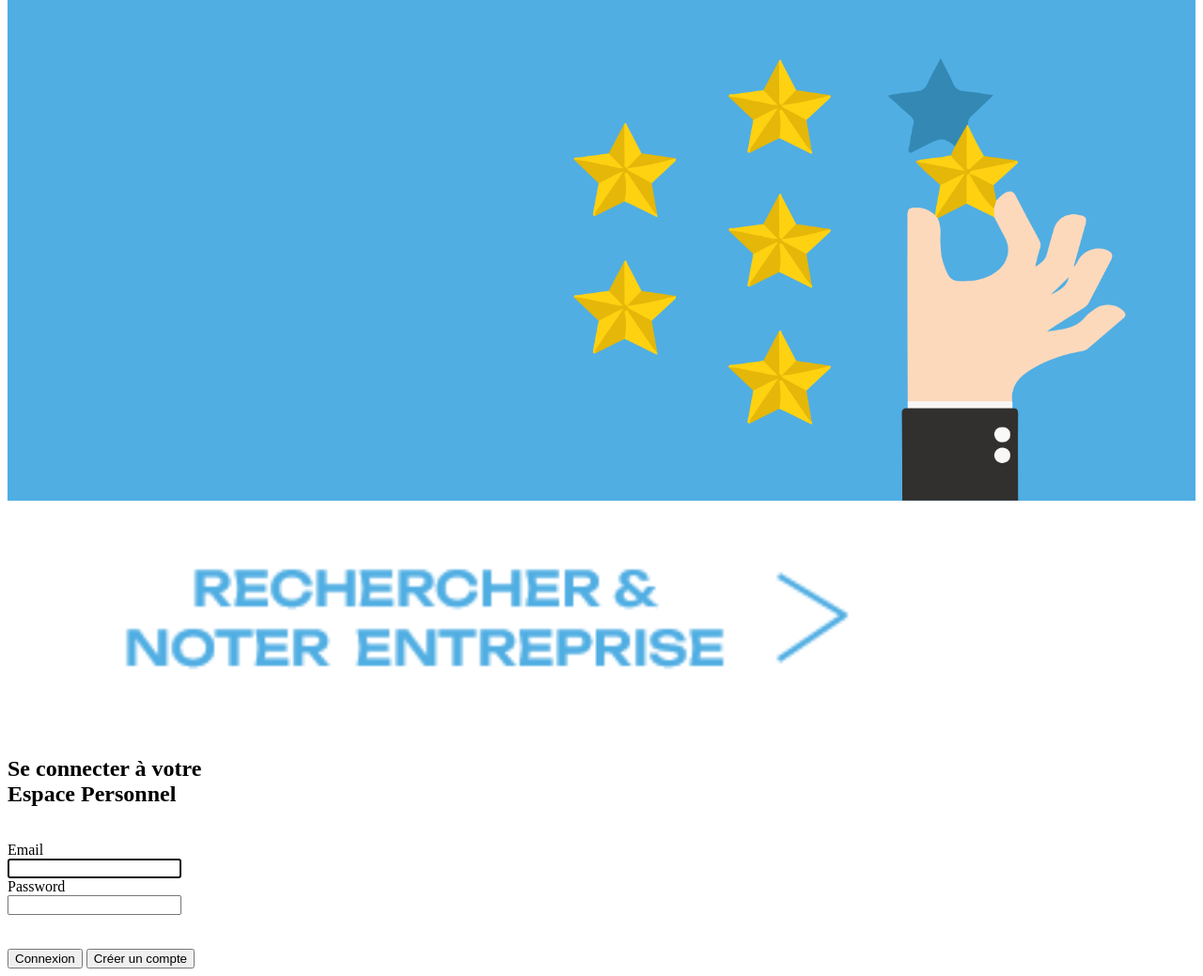
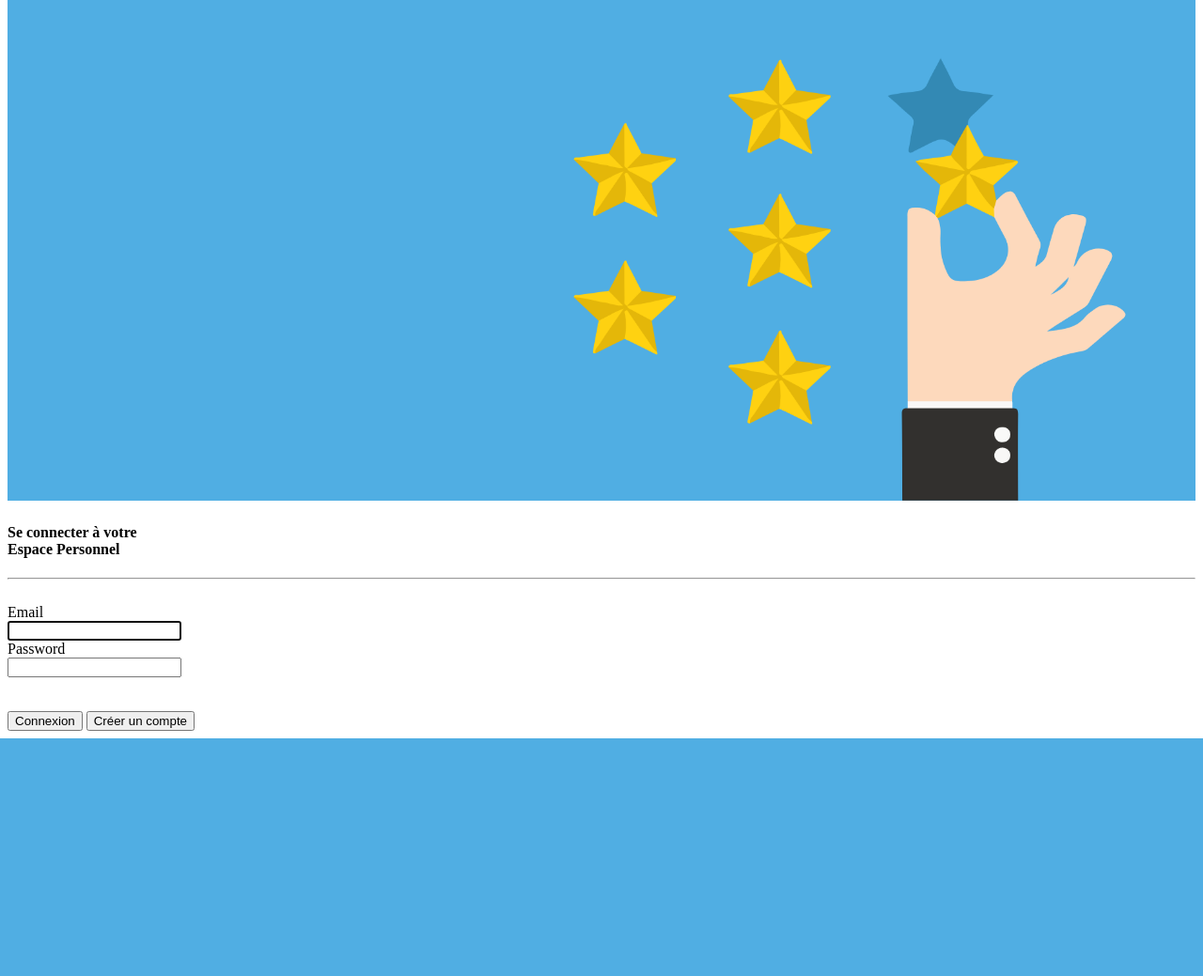
Before and after one commit to choquitofrito/Symfony_project_Whos_the_boss, a Symfony app: template templates/security/login.html.twig in a window 1280 px wide. Shown: the part 186-1225 px from the top of the page at 94% size. After the commit the page ends 972 px from the top, so only its background shows below. Run offline with Twig, Linux system fonts and the light colour scheme; the template is opened without the code that fills it, so the values that code supplies are empty; some libraries are stand-ins or nearby versions.

Commit message:
html et css login

```diff
--- a/public/styles/entreprises.js
+++ /dev/null
@@ -1 +0,0 @@
-//import '.styles/entreprises.css';
--- a/templates/security/login.html.twig
+++ b/templates/security/login.html.twig
@@ -1,37 +1,41 @@
 {% extends 'base.html.twig' %}
 
-{% block title %}Se connecter{% endblock %}
+{% block title %}Se connecter
+{% endblock %}
 
 {% block body %}
-
-<div class="conteneur">
-	<img src={{ '/images/img_login.png' }} width="100%">
-	<div class="button-home-entreprise-fixed">
-		<img src={{ '/images/bouton_rechercher_noter_accueil.png' }} alt="Rechercher et Noter des Entreprises" width = "75%">
-        <a class="bouton-accueil" href={{ path ("entreprises") }}></a>
-    </div>
-</div>
 
 		<form method="post">
 			{% if error %}
 				<div class="alert alert-danger">{{ error.messageKey|trans(error.messageData, 'security') }}</div>
 			{% endif %}
 
+
+	<div class="conteneur">
+		<img src={{ '/images/img_login.png' }} width="100%">
+
+			<div class="box-login">
+				<h4 class="h4-se-connecter">Se connecter à votre
+					<strong><br>Espace Personnel</h4></strong>
+                    <hr>
+
+				{# Welcome User Name message + deconnexion button #}
 				{% if app.user %}
 					<div class="mb-3">
-            Bienvenue {{ app.user.userIdentifier }}, <a href="{{ path('app_logout') }}"><br>Se déconnecter</a>
+						Bienvenue
+						{{ app.user.userIdentifier }},
+						<a href="{{ path('app_logout') }}"><br>Se déconnecter</a>
 					</div>
 				{% endif %}
 
-    <h2 class="h3 mb-3 font-weight-normal">Se connecter à votre <br>Espace Personnel</h2>
-    <div class="inputLogin">
+
+				<div class="input-login">
 					<br><label for="inputEmail">Email</label>
 					<br><input type="email" value="{{ last_username }}" name="email" id="inputEmail" class="form-control" autocomplete="email" required autofocus>
 					<br><label for="inputPassword">Password</label>
 					<br><input type="password" name="password" id="inputPassword" class="form-control" autocomplete="current-password" required>
 
-        <input type="hidden" name="_csrf_token"
-            value="{{ csrf_token('authenticate') }}">
+					<input type="hidden" name="_csrf_token" value="{{ csrf_token('authenticate') }}">
 				</div>
 
 				<br><br><button class="btn btn-lg btn-primary" type="submit">
@@ -40,6 +44,10 @@
 				<button class="btn btn-lg btn-primary" type="submit">
 					Créer un compte
 				</button>
+			</div>
+
+
+	</div>
 
 	</form>
 {% endblock %}
```
Also changed, not shown: assets/styles/app.css (+21 -0 lines), public/styles/app.css (deleted, +0 -37 lines), public/styles/app.js (deleted, +0 -22 lines). Lines whose indentation alone changed are shown as unchanged.
